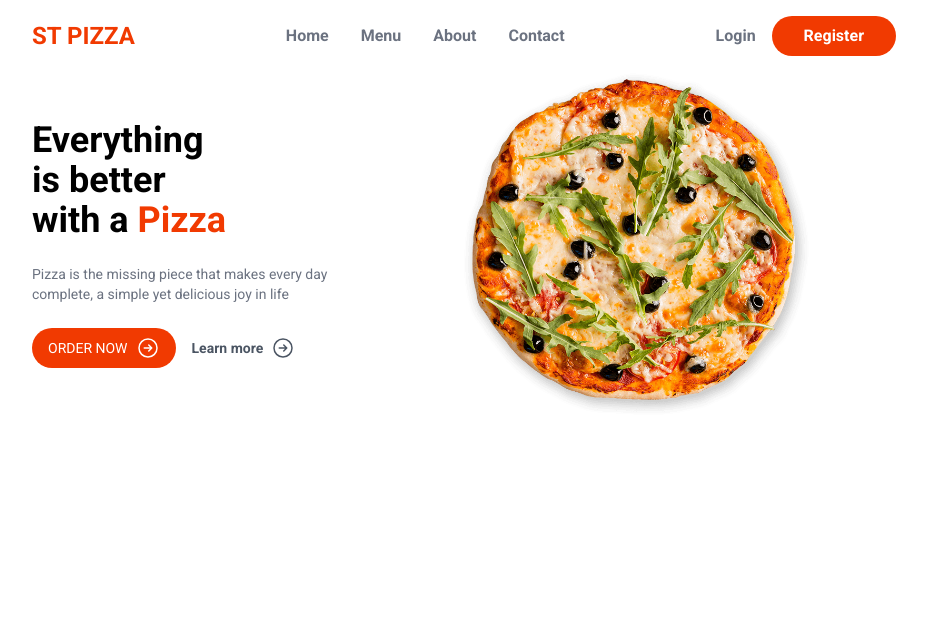
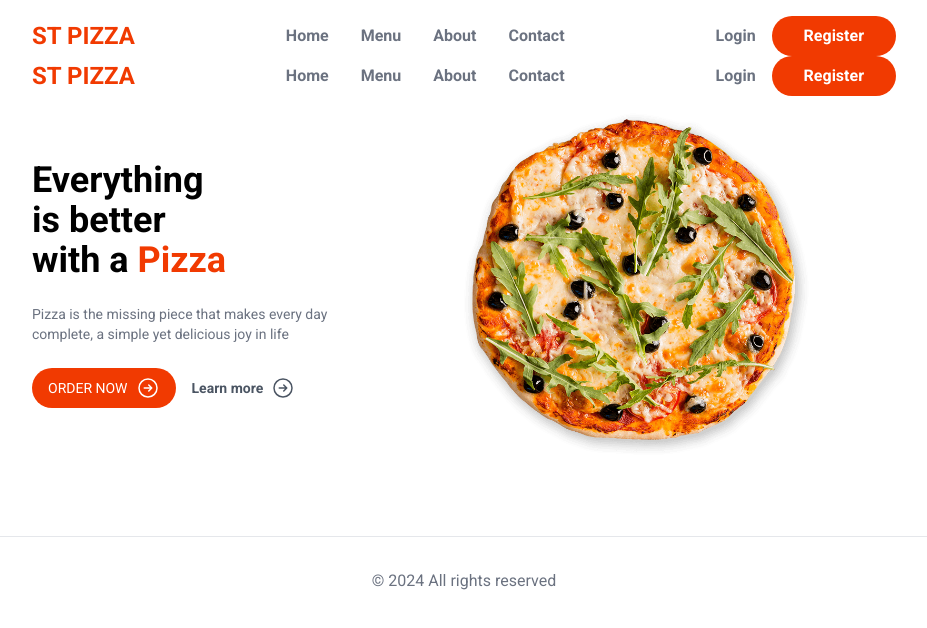
Before and after one commit to AhmedMahmoud100/Food-Ordering-App, a Next.js app: page / in a window 1280 px wide. Shown: the top 628 px of the page, without its empty margins (176-1103 px from the left). Built offline with nearby package versions, Linux system fonts and the light colour scheme.

Commit message:
feat : add header and footer for root layout

```diff
--- a/src/app/layout.js
+++ b/src/app/layout.js
@@ -1,5 +1,6 @@
 import { Roboto } from "next/font/google";
 import "./globals.css";
+import Header from "./components/layout/Header";
 
 const roboto = Roboto({ subsets: ["latin"], weight: ["400", "500", "700"] });
 
@@ -12,7 +13,13 @@
   return (
     <html lang="en">
       <body className={roboto.className}>
-        <main className="max-w-4xl mx-auto p-4">{children}</main>
+        <main className="max-w-4xl mx-auto p-4">
+          <Header />
+          {children}
+        </main>
+        <footer className="border-t p-8 text-center text-gray-500 mt-16">
+          &copy; 2024 All rights reserved
+        </footer>
       </body>
     </html>
   );
```
